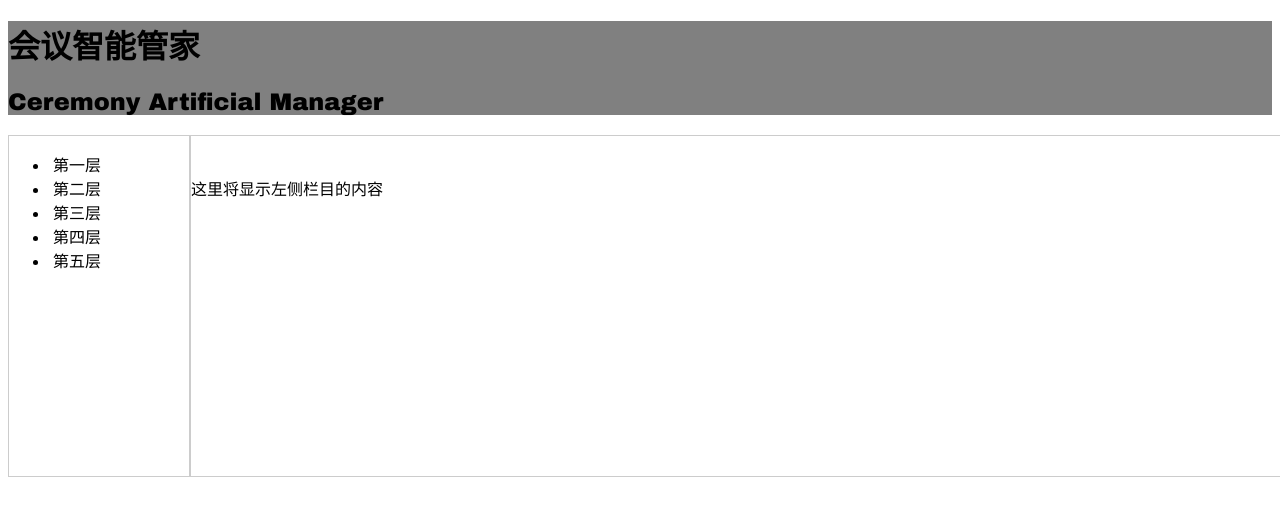
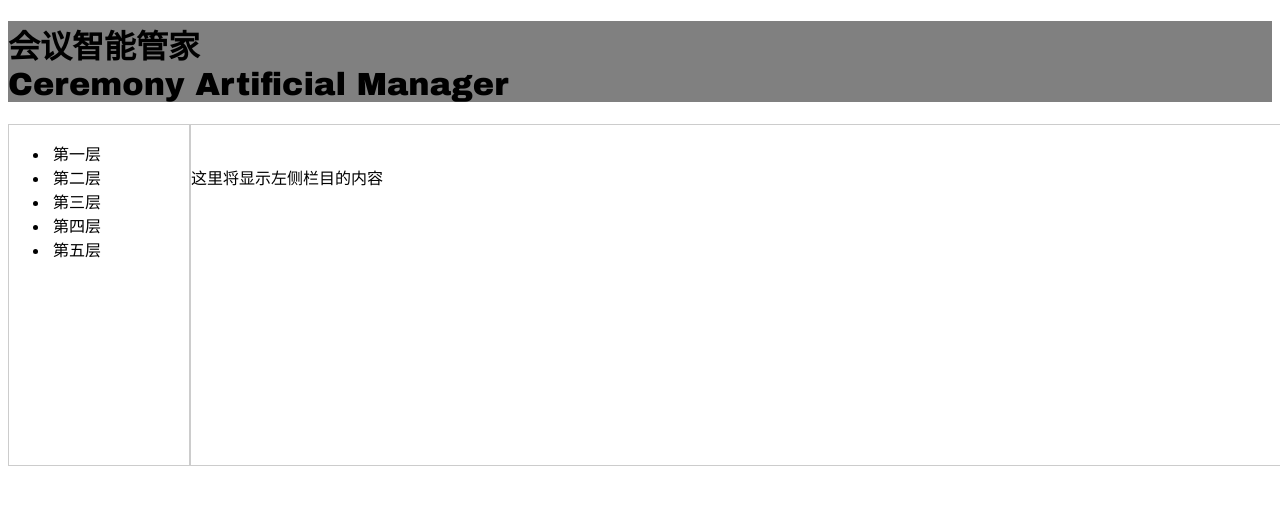
Before and after one commit to Daixinwei/Ceremony-Preorder, a plain HTML site: page subpage01.html in a window 1280 px wide. Shown: the top 516 px of the page. Drawn offline with Linux system fonts and the light colour scheme.

Commit message:
Adjust the Header factor

```diff
--- a/subpage01.html
+++ b/subpage01.html
@@ -5,18 +5,10 @@
 <title></title>
 
 <style type="text/css">
-			h1 {
-				font-family: "arial black";
 
-			}
-
-			h2 {
-				font-family: "arial black";
-
-			}
 #main{ width:1880px; height:auto!important; overflow:hidden; visibility:visible; margin:auto; margin-top:0px;}
 #left{ width:180px;height:340px;float:left; border:#CCCCCC 1px solid;}
-#right{ width:1500px; float:left; border:#CCCCCC 1px solid; height:300px; padding-top:40px;}
+#right{ width:1400px; float:left; border:#CCCCCC 1px solid; height:300px; padding-top:40px;}
 </style>
 <script>
 function testdata(obj){
@@ -26,11 +18,13 @@ document.getElementById('right').innerHTML=obj;
 </head>
 
 <body >
-<div id="header" style="background-color:gray;" <br />
-		<h1>会议智能管家</h1>
-		<h2>Ceremony Artificial Manager</h2>
+<div id="header" style="background-color:gray; " >
+		<h1  style=" font-family: 'arial black' ">
+			会议智能管家<br/>
+		   Ceremony Artificial Manager
+		</h1>
 		</div>
-<div id="main">
+<div id="main" >
 <!--左侧栏目-->
 <div id="left">
 <ul style="cursor:pointer">
```
Also changed, not shown: index.html (+5 -14 lines), section元素.html (added, +9 -0 lines).
